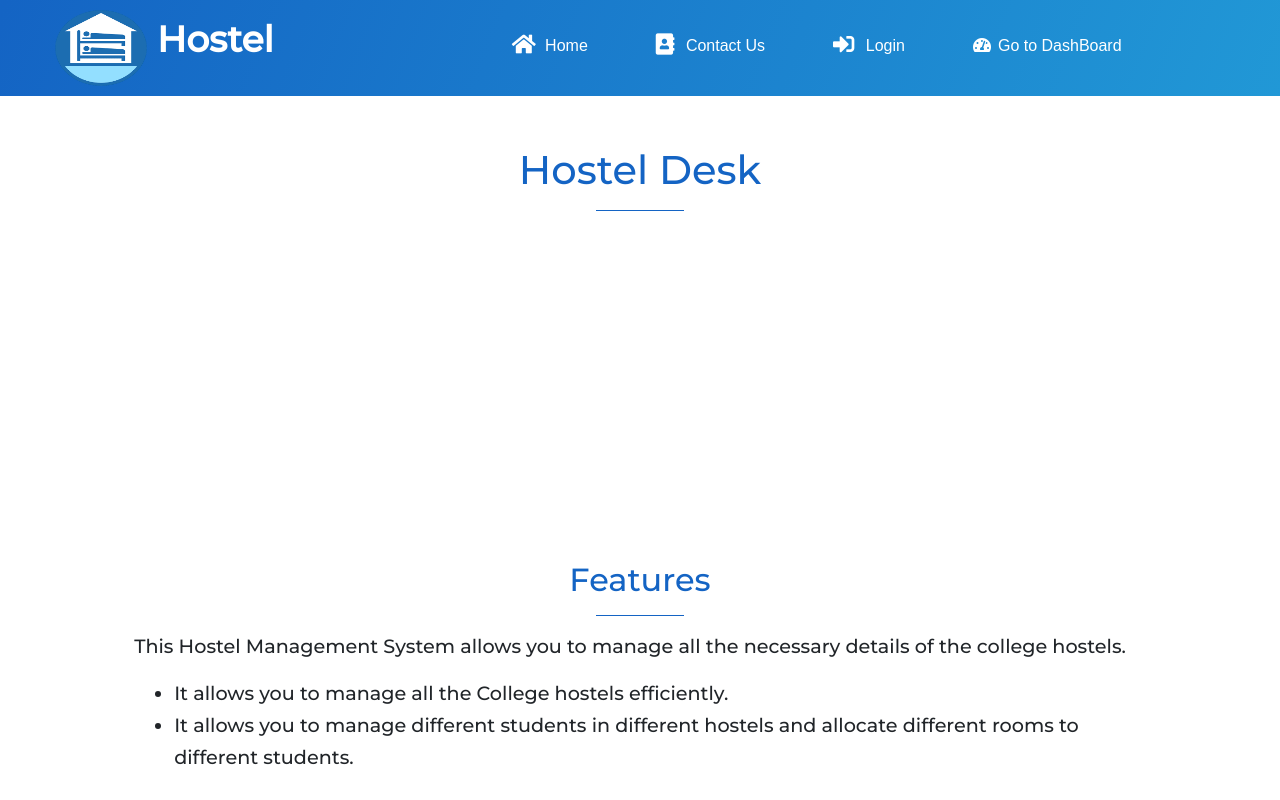
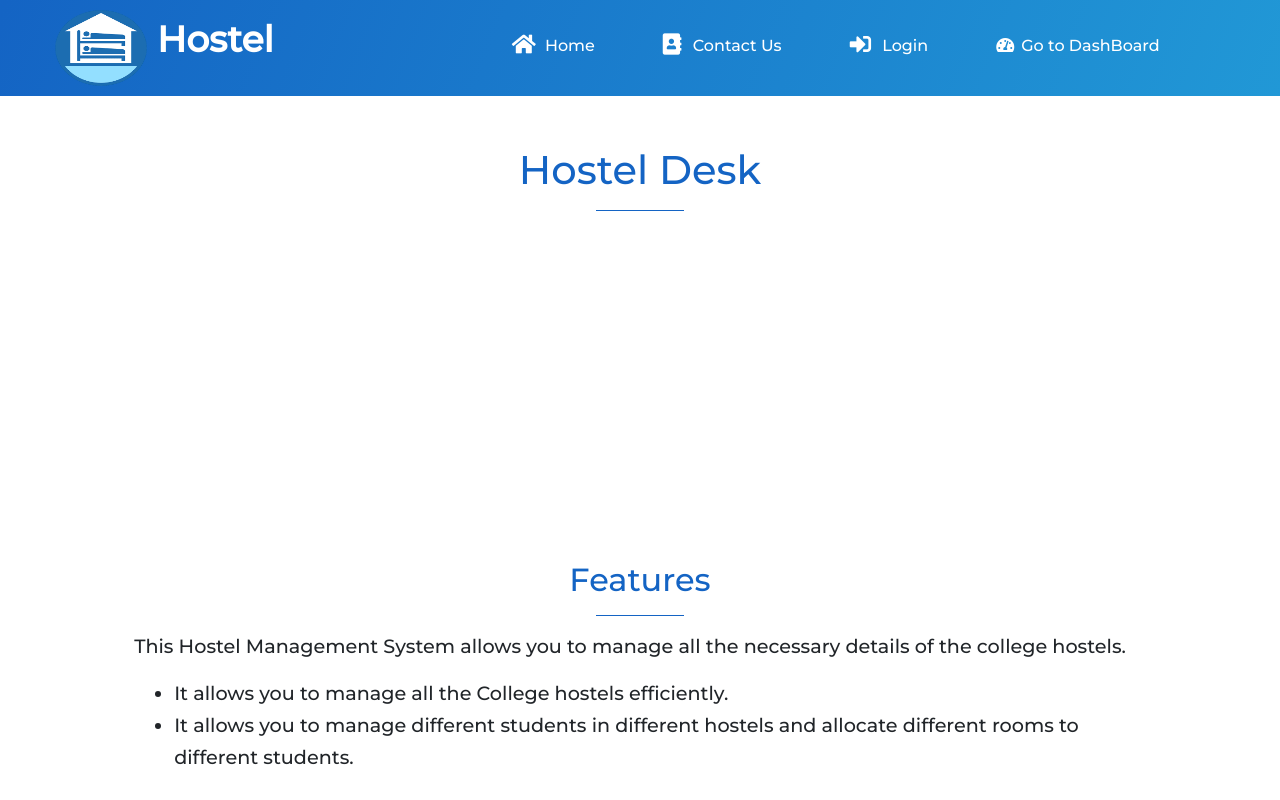
Before and after one commit to sambhavNanostuffs/hostel-management-fronted, a React (Create React App) app: page /home in a window 1280 px wide. Built offline with nearby package versions, Linux system fonts and the light colour scheme.

Commit message:
font changes

```diff
--- a/src/App.css
+++ b/src/App.css
@@ -137,7 +137,7 @@ hr {
     rgba(20, 100, 196, 1) 0.4%,
     rgba(33, 152, 214, 1) 100.2%
   );
-  padding: 3% 0%;
+  padding: 1% 0%;
   text-align: center;
   font-family: "Montserrat";
 }
@@ -349,7 +349,3 @@ strong {
 .me :hover {
   color: black;
 }
-
-.me .nav-link {
-  font-family: GilroyMedium, sans-serif !important;
-}
--- a/src/components/leftNav.css
+++ b/src/components/leftNav.css
@@ -1,5 +1,4 @@
 .leftNav .nav-link {
-  font-family: GilroyMedium, sans-serif !important;
   font-size: 1.2rem;
 }
 
```
